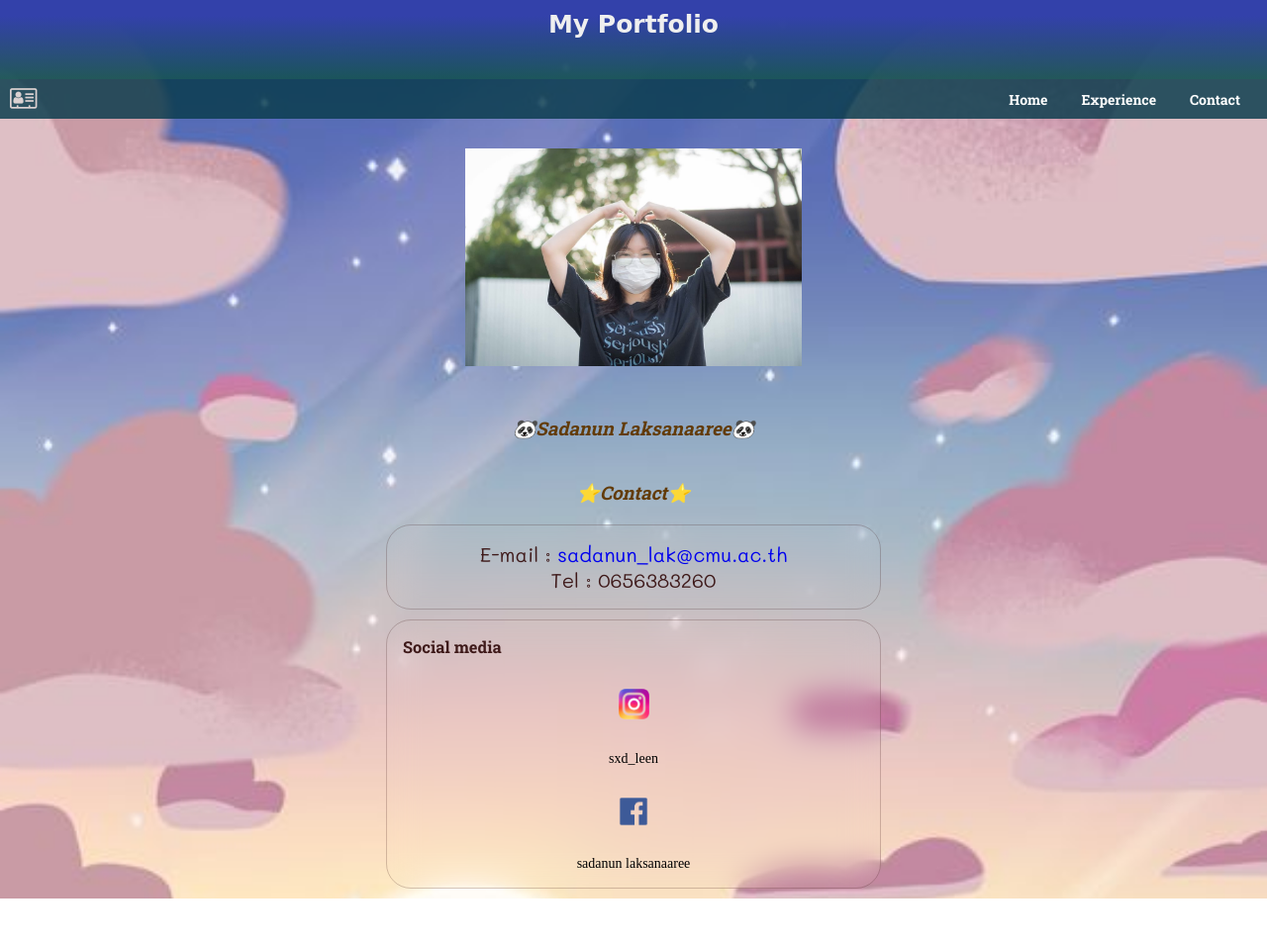
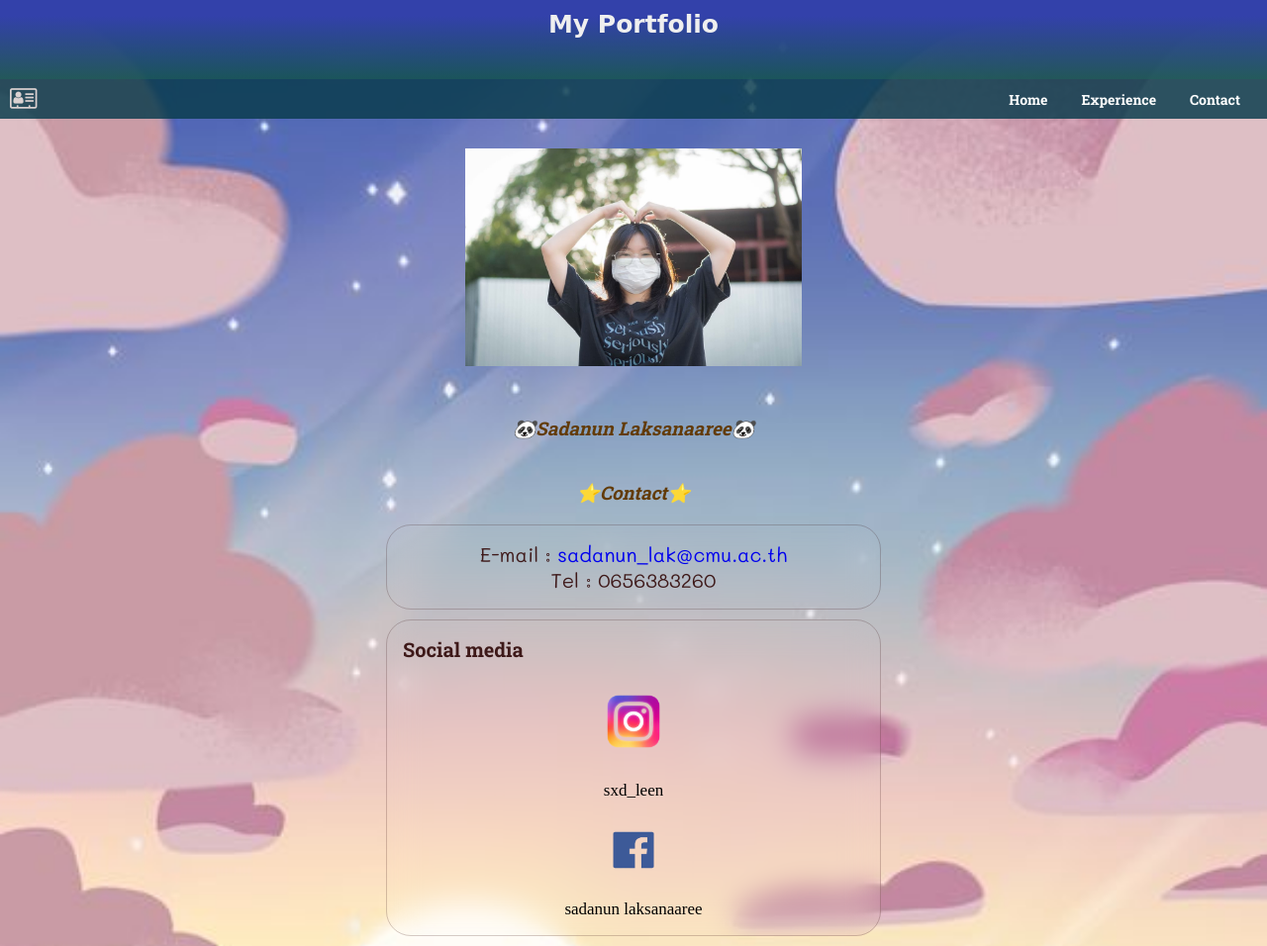
Before and after one commit to cpe207/lab02-EileenIL, a plain HTML site: page Contact .html in a window 1280 px wide. Shown: the whole page at 99% size. Before the commit the page ends 908 px from the top, so only its background shows below. Drawn offline with Linux system fonts and the light colour scheme; a web font is replaced by a local one.

Commit message:
edit_size

```diff
--- a/CSS/style.css
+++ b/CSS/style.css
@@ -163,11 +163,12 @@ body{
     border-radius: 25px 25px;
     justify-content: space-between;
     text-align: center;
-    font-size: 14px;
+    font-size: 17px;
  }
  .logo_img h3{
     font-family: "Roboto Slab", serif;
     text-align: left;
+    font-size: 20px;
  }
 .logo_img a{
     color: rgb(0, 0, 0);
--- a/Contact .html
+++ b/Contact .html
@@ -40,11 +40,11 @@
       <div class="logo_img">
         <h3>Social media</h3>
         <li><a href="https://www.instagram.com/sxd_leen?igsh=amNybGRianF3NDJq&utm_source=qr"><img src="/image/cHJpdmF0ZS9sci9pbWFnZXMvd2Vic2l0ZS8yMDIyLTA1L3JtNTMzLW5lb24tMDAzLnBuZw-Photoroom.png" style="margin-left: auto; display: block; margin-right: auto"
-          width="95px"
-          height="95px"alt="">sxd_leen</a></li>
+          width="120px"
+          height="120px"alt="">sxd_leen</a></li>
         <li><a href="https://www.facebook.com/sadanun.en?mibextid=LQQJ4d"><img src="/image/png-clipart-facebook-logo-facebook-messenger-logo-social-media-icon-facebook-icon-blue-text-thumbnail-Photoroom.png"        style="margin-left: auto; display: block; margin-right: auto"
-          width="100px"
-          height="90px" alt="">sadanun laksanaaree</a></li>
+          width="120px"
+          height="100px" alt="">sadanun laksanaaree</a></li>
       </div>
     </body>
   </html>
```
